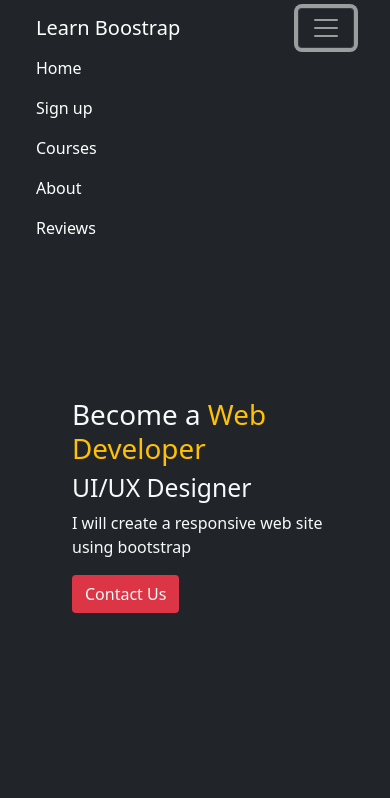
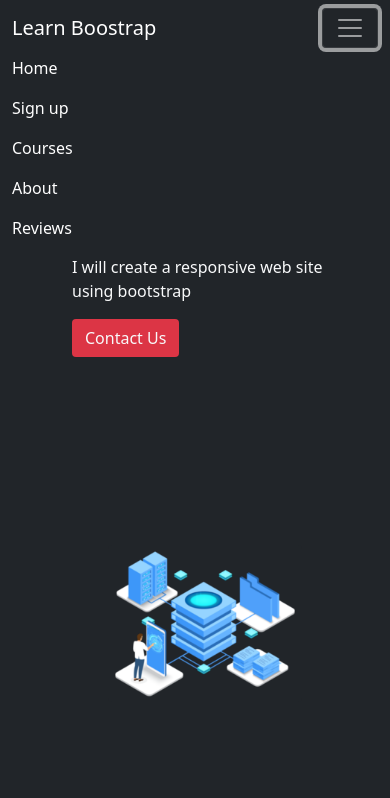
Before and after one commit to bhuvid27/Bootstrap_website, a plain HTML site: page index.html in a window 390 px wide. Both pictures are taken after a click on the button "Toggle navigation". Shown: the top 798 px of the page. Drawn offline with nearby package versions, Linux system fonts and the light colour scheme.

Commit message:
third commit

```diff
--- a/index.html
+++ b/index.html
@@ -5,15 +5,14 @@
         <link href="https://cdn.jsdelivr.net/npm/bootstrap@5.0.2/dist/css/bootstrap.min.css" rel="stylesheet" integrity="sha384-EVSTQN3/azprG1Anm3QDgpJLIm9Nao0Yz1ztcQTwFspd3yD65VohhpuuCOmLASjC" crossorigin="anonymous">
         <meta name="viewport" content="width=device-width,initial-scale=1.0">
         <script src="https://kit.fontawesome.com/d0482c845e.js" crossorigin="anonymous"></script>
-
     </head>
     <body>
       <!-----------1st container------------>
         <div class="container-fluid vh-100 bg-dark">
-            <div class="container vh-100">
+            <div class="container vh-100 ">
       <!------------------creating for navigation bar----------------------->
 
-                <nav class="navbar navbar-expand-lg navbar-dark bg-dark position-sticky top-0">
+                <nav class="navbar navbar-expand-lg navbar-dark bg-dark fixed-top">
                     <div class="container-fluid">
                       <a class="navbar-brand" href="#">Learn Boostrap</a>
                       <button class="navbar-toggler" type="button" data-bs-toggle="collapse" data-bs-target="#navbarSupportedContent" aria-controls="navbarSupportedContent" aria-expanded="false" aria-label="Toggle navigation">
@@ -34,7 +33,7 @@
                             <a class="nav-link active" href="#instruction">About</a>
                           </li>
                           <li class="nav-item dropdown">
-                            <a class="nav-link dropdown active" href="#dropdown" id="navbarDropdown" role="button" data-bs-toggle="dropdown" aria-expanded="false">
+                            <a class="nav-link dropdown active" href="#reviews">
                               Reviews
                             </a>
                           </li>
@@ -128,7 +127,7 @@
 
         </div><br>
         <!-----------------5th container----------------------->
-        <div class="container-fluid bg-primary" id="dropdown">
+        <div class="container-fluid bg-primary" id="reviews">
           <div class="container">
             <div class="row">
               <h1 class="text-center text-light">Our Interaction</h1>
```
